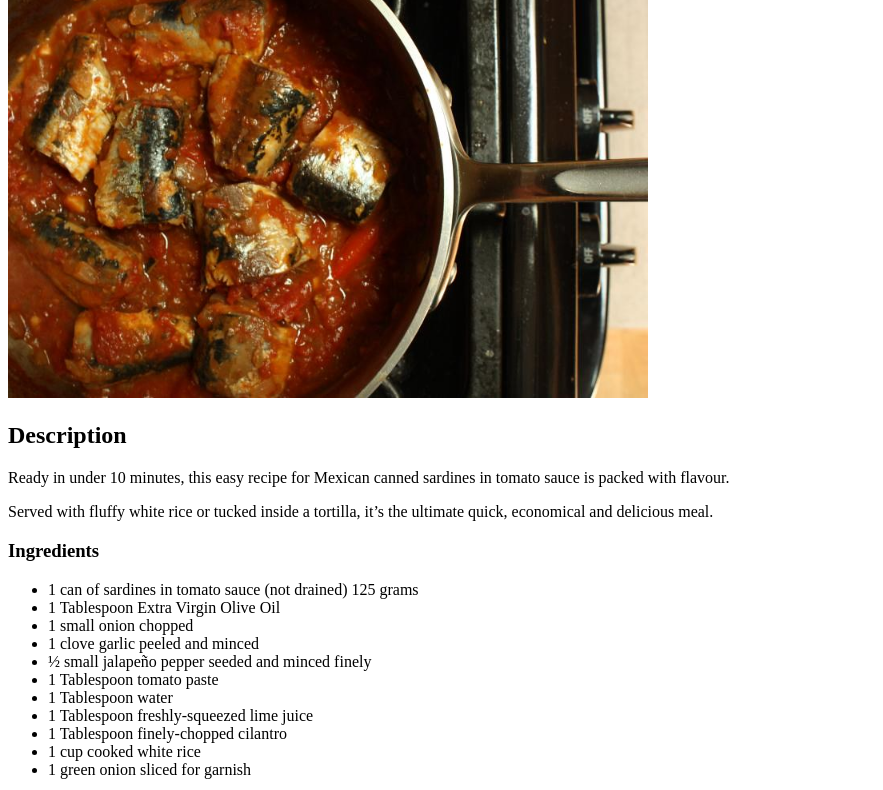
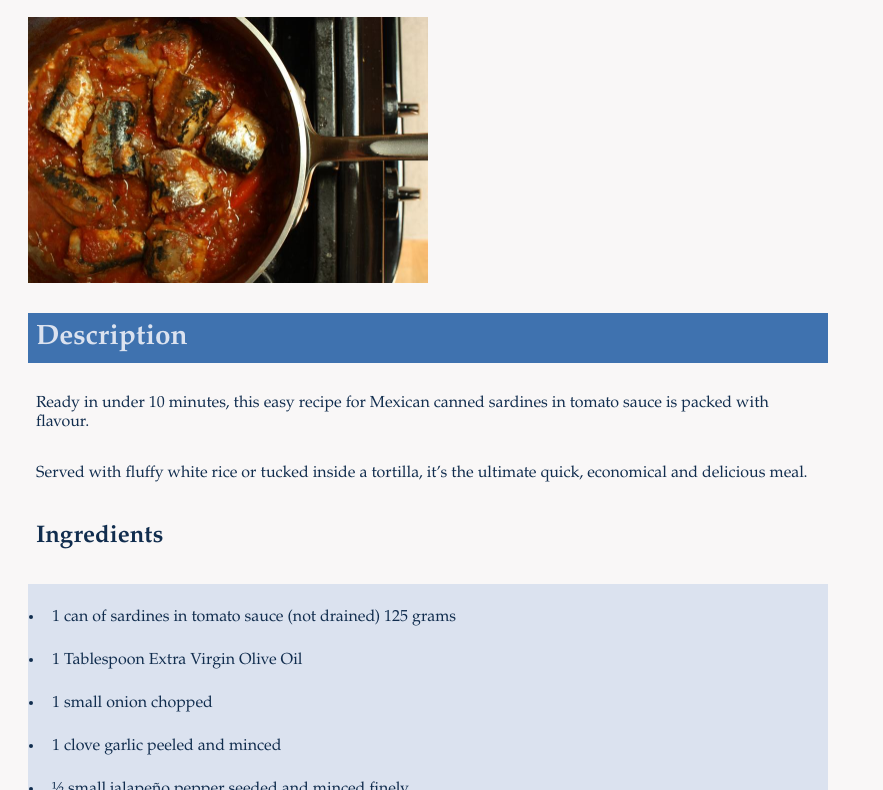
Before and after one commit to WndrB/odin-recipes, a plain HTML site: page recipes/canned-sardines-in-tomato-sauce.html in a window 1280 px wide. Shown: the part 108-898 px from the top of the page, without its empty margins (0-883 px from the left). Drawn offline with Linux system fonts and the light colour scheme.

Commit message:
Add some CSS to the recipe page
Create a CSS file and add styling using the properties
from the past lessons (color, background color, typography properties, etc).

```diff
--- a/recipes/canned-sardines-in-tomato-sauce.html
+++ b/recipes/canned-sardines-in-tomato-sauce.html
@@ -5,7 +5,7 @@
   <meta charset="utf-8">
   <meta name="viewport" content="width=device-width, initial-scale=1">
   <title></title>
-  <link rel="stylesheet" href="">
+  <link rel="stylesheet" href="../style.css">
 
 </head>
 
--- /dev/null
+++ b/style.css
@@ -0,0 +1,39 @@
+body {
+  background-color: #F9F7F7;
+  padding: 20px;
+  width: 800px;
+  font-family: Garamond, serif;
+}
+img {
+  width: 400px;
+}
+h1, h2 {
+  background-color: #3F72AF;
+  color: #DBE2EF;
+}
+h1, h2, h3, p, li {
+  padding: 8px;
+}
+h1 {
+  text-align: center;
+  font-size: 32px;
+}
+h2 {
+  font-size: 28px;
+}
+h3 {
+  font-size: 24px;
+}
+h3, p, ul, ol {
+  color: #112D4E;
+}
+p, ul, ol {
+  font-size: 16px;
+}
+ul, ol {
+  background-color: #DBE2EF;
+  padding: 16px;
+}
+li {
+  margin-bottom: 8px;
+}
```
Also changed, not shown: index.html (+1 -1 lines), recipes/salsa-verde.html (+1 -1 lines), recipes/shrimp-ceviche.html (+1 -1 lines).
